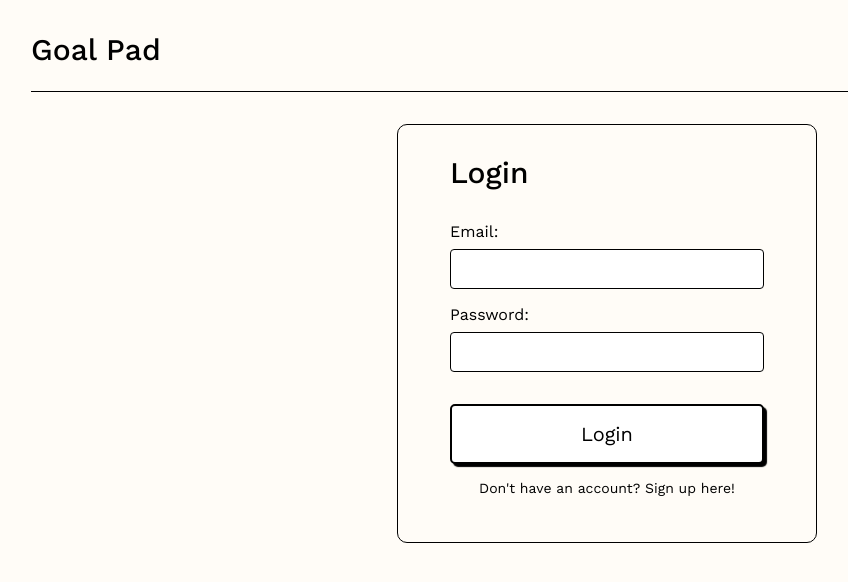
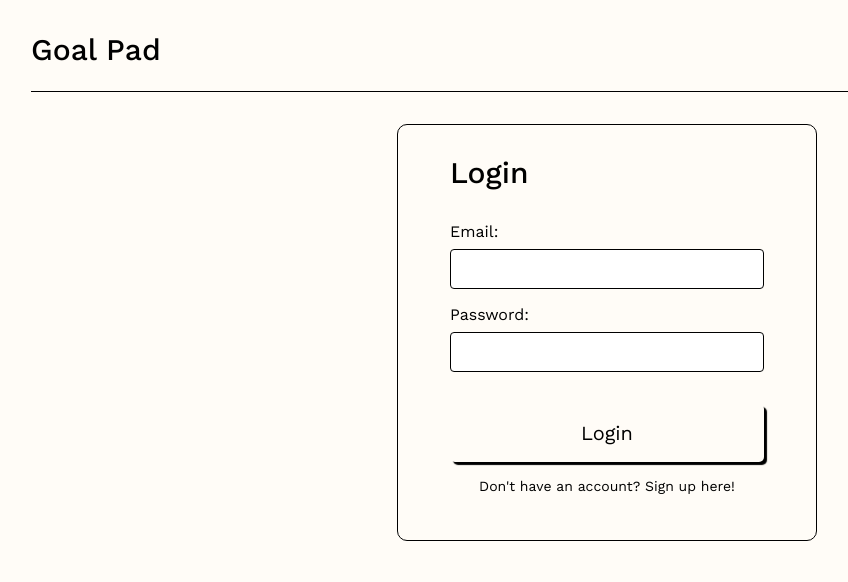
Before and after one commit to karla-codes/goal-tracker, a React (Create React App) app in the folder client/: page / in a window 1280 px wide. Shown: the top 582 px of the page, without its empty margins (33-881 px from the left). Built offline with nearby package versions, Linux system fonts and the light colour scheme.

Commit message:
Fix button on iOS

```diff
--- a/client/src/style.css
+++ b/client/src/style.css
@@ -86,7 +86,7 @@ header nav a {
   margin-top: 10px;
 }
 
-.button {
+button.button {
   font-size: 1.25rem;
   font-family: inherit;
   height: 3.625rem;
@@ -94,7 +94,9 @@ header nav a {
   background-color: transparent;
   padding: 0;
   cursor: pointer;
+}
 
+.button {
   display: inline-flex;
   align-items: center;
   justify-content: center;
@@ -102,13 +104,9 @@ header nav a {
   border: 2px solid #000;
   border-radius: 5px;
   box-shadow: 3px 3px 1px #000;
-  /* width: max-content; */
-  height: max-content;
+  min-width: 10ch;
+  min-height: 44px;
   padding: 1rem;
-
-  @media screen and (-ms-high-contrast: active) {
-    border: 2px solid currentcolor;
-  }
 }
 
 /*********************************************************************
@@ -577,6 +575,12 @@ Goal Detail
   justify-self: center;
 } */
 
+@media screen and (-ms-high-contrast: active) {
+  .button {
+    border: 2px solid currentcolor;
+  }
+}
+
 @media screen and (min-width: 620px) {
   .detail-nav {
     flex-direction: row;
```
